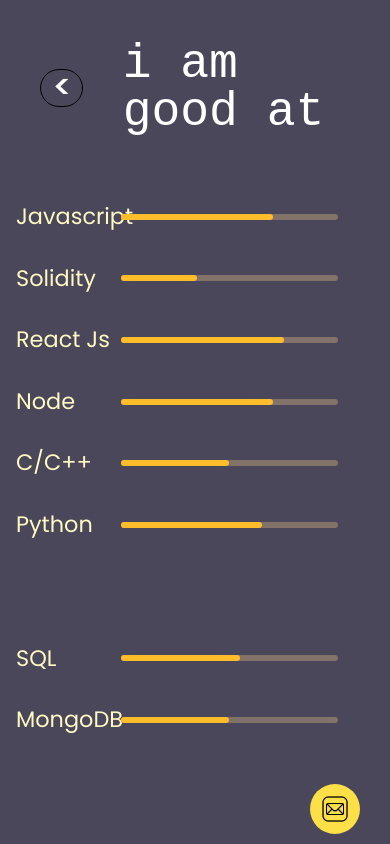
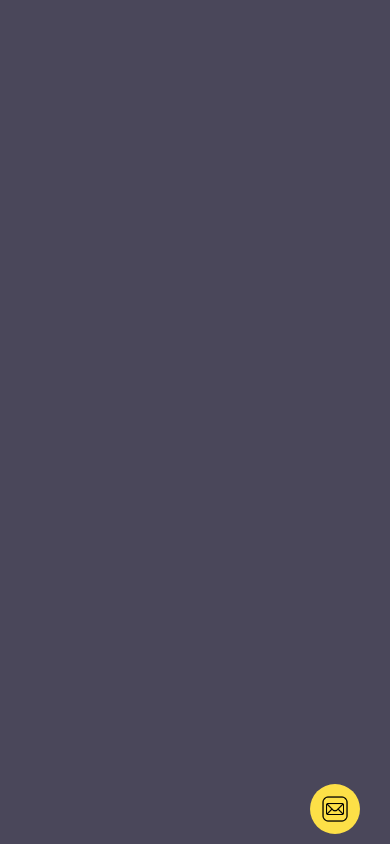
Before and after one commit to dextey/dexter.github.io, a React (Create React App) app: page /skills in a window 390 px wide. Built offline with nearby package versions, Linux system fonts and the light colour scheme; a web font is replaced by a local one.

Commit message:
UI updates

```diff
--- a/src/App.js
+++ b/src/App.js
@@ -1,6 +1,5 @@
 import AboutMe from "./Components/AboutMe";
 import Intro from "./Components/Intro";
-import Skill from "./Components/Skill";
 import Projects from "./Components/Projects";
 import { Switch, Route, Routes } from "react-router-dom";
 function App() {
@@ -17,11 +16,6 @@ function App() {
         </Route>
         <Route path="/about">
           <AboutMe />
-        </Route>
-        <Route path="/skills">
-          <Skill />
-        </Route>
-        <Route path="/projects">
           <Projects />
         </Route>
       </Switch>
--- a/src/Components/AboutMe.jsx
+++ b/src/Components/AboutMe.jsx
@@ -6,36 +6,28 @@ function AboutMe() {
   return (
     <>
       <NavBar />
-      <div className="flex justify-center ">
-        <Zoom bottom>
-          <span className="text-5xl font-mono p-16 font-extrabold text-yellow-200">
+      <div className="container mx-auto">
+        <div className="flex ">
+          <span className="text-5xl font-mono px-3 py-16 font-extrabold text-yellow-200">
             Who am !?
           </span>
-        </Zoom>
         </div>
         <div className="flex justify-between mb-16">
-        <div className="sm:w-3/12"></div>
           <div className="flex flex-col m:w-6/12 p-3 mx-5 text-white">
             <div className="text-white text-2xl">
               <span>Hi,</span>
             </div>
             <div className="flex flex-col font-mono text-2xl">
-            <Bounce left cascade>
               <span className="font-fest font-light text-gray-400">
                 &lt; description &gt;
               </span>
-            </Bounce>
-            <span className="m-2 my-6">
-              <Fade bottom>
+              <span className="m-2 my-3">
                 I'm a full stack web developer working with react and node
                 js.I'm currently researching on blockchain technologies mainly
                 ethereum and also working on ethereum based projects.
-              </Fade>
               </span>
               <span className="font-fest  font-light text-gray-400">
-              <Bounce left cascade>
                 &lt;/ description &gt;
-              </Bounce>
               </span>
             </div>
             <div className="pt-24 flex justify-center ">
@@ -63,6 +55,7 @@ function AboutMe() {
           </div>
           <div className="sm:w-3/12"></div>
         </div>
+      </div>
     </>
   );
 }
--- a/src/Components/Intro.jsx
+++ b/src/Components/Intro.jsx
@@ -2,8 +2,10 @@ import React from "react";
 import { Link } from "react-router-dom";
 function Intro() {
   return (
-    <section className="h-[100vh] bg-[#ffe600] overflow-hidden flex sm:flex-row flex-col items-center justify-evenly">
-      <div className="flex">
+    <div className="full bg-[#ffe600]">
+      <div className="container mx-auto ">
+        <section className=" h-[100vh]  overflow-hidden flex sm:flex-row flex-col items-center justify-evenly">
+          <div className="flex justify-around  ">
             <div className="flex flex-col  ">
               {/* <div className="flex font-extrabold sm:text-9xl text-7xl username text-[#000000] mx-4 "> */}
               <div className="username">
@@ -12,12 +14,11 @@ function Intro() {
                 </span>
               </div>
               <div className="  flex flex-col ">
-            <div className=" font-extrabold m-4 mx-5  text-3xl profileName  ">
-              <h1>SAYANTH AZHIKODAN .</h1>
+                <div className=" font-extrabold m-4 mx-5 text-[1rem] sm:text-3xl profileName  ">
+                  <h1>Full Stack Web Developer.</h1>
                 </div>
-            <span className="m-1 mx-5 font-extrabold font-serif text-2xl">
-              {" "}
-              BLOCKCHAIN DEVELOPER
+                <span className="m-1 mx-5 font-extrabold font-serif text-[1.2rem]">
+                  ReactJS | NodeJS | Blockchain Developer
                 </span>
                 <div className="m-4 mx-5 font-mono text-2xl ">
                   A cyber nerd trying to fix bits in internet
@@ -25,18 +26,20 @@ function Intro() {
               </div>
             </div>
           </div>
-      <div className="profile p-10  hidden sm:block ">
+          <div className="profile p-10  hidden lg:block ">
             <img src="chain.gif" alt="missed it!" />
           </div>
           <div className="absolute bottom-7 mb-7 ">
             <Link
               to="/about"
-          className="px-3 rounded-full font-extrabold text-3xl border-[4px] text-white border-black animate-pulse  "
+              className="px-3 rounded-full font-extrabold text-3xl  text-white bg-teal-300 animate-pulse  "
             >
               &gt;
             </Link>
           </div>
         </section>
+      </div>
+    </div>
   );
 }
 
--- a/src/Components/NavBar.jsx
+++ b/src/Components/NavBar.jsx
@@ -4,16 +4,8 @@ import { Link } from "react-router-dom";
 function NavBar() {
   return (
     <div className="w-full flex justify-between h-[50px] bg-slate-500">
-      <div className="m-3  text-2xl font-extrabold text-yellow-200 ">
-        Dexter
-      </div>
-      <div className="flex m-3 font-bold font-mono text-yellow-100 text-[18px] ">
-        <Link to="/skills" className="mx-3 hover:text-yellow-400 ">
-          skills
-        </Link>
-        <Link to="/projects" className="mx-3 hover:text-yellow-400 ">
-          projects
-        </Link>
+      <div className="m-3  text-3xl font-extrabold text-yellow-200 font-fest ">
+        <Link to={"/"}> Dexter</Link>
       </div>
     </div>
   );
--- a/src/Components/Projects.jsx
+++ b/src/Components/Projects.jsx
@@ -11,8 +11,8 @@ function Projects() {
     },
     {
       id: 2,
-      name: "Forest",
-      desc: "Forest is a online Store with react,node and mongoDB",
+      name: "Fakey",
+      desc: "Fakey is a Dapp e-commerce website made with react, firebase and Solidity which is deplyed on Polygon Network",
       link: "",
     },
     {
@@ -30,27 +30,27 @@ function Projects() {
   ];
 
   return (
-    <div className="h-[100vh] ">
-      <div className="text-center p-16">
-        <Zoom bottom>
-          <span className="text-5xl  text-white m-2 ">WORKS !</span>
-        </Zoom>
+    <div className="container  mx-auto">
+      <div className=" py-16">
+        <span className="text-5xl font px-3 py-16 font-extrabold text-yellow-200">
+          blueprints
+        </span>
       </div>
       <div className="grid sm:grid-cols-3 ">
         {projects.map((project) => {
           return <Project project={project} />;
         })}
         <Slide right>
-          <div className="flex flex-col  hover:bg-pink-300   p-4 m-4 bg-pink-100 rounded-md items-start">
+          <div className="flex flex-col  hover:bg-pink-300   p-4 m-2 bg-pink-100 rounded-md items-start">
             <h3 className="text-2xl font-bold font-mono ">More On Github</h3>
             <span className="font-light  font-mono text-[16px] sm:py-2 sm:block hidden  ">
               Worried about my coding skills. LookOut github!!
             </span>
             <a
               href="https://github.com/dextey"
-              className="text-cyan-400 sm:text-[1.2rem] py-2 "
+              className="text-blue-500 sm:text-[1.2rem] py-2 "
             >
-              ---&gt;
+              lets go!
             </a>
           </div>
         </Slide>
--- a/src/Components/Skill.jsx
+++ /dev/null
@@ -1,100 +0,0 @@
-import React from "react";
-import { Fade, Slide } from "react-reveal";
-
-function Skill() {
-  const Languages = [
-    {
-      name: "Javascript",
-      percentage: "70%",
-    },
-    {
-      name: "Solidity",
-      percentage: "35%",
-    },
-    {
-      name: "React Js",
-      percentage: "75%",
-    },
-    {
-      name: "Node ",
-      percentage: "70%",
-    },
-    {
-      name: "C/C++",
-      percentage: "50%",
-    },
-    {
-      name: "Python",
-      percentage: "65%",
-    },
-  ];
-  const Database = [
-    {
-      name: "SQL",
-      percentage: "55%",
-    },
-    {
-      name: "MongoDB",
-      percentage: "50%",
-    },
-  ];
-  const Blockchain = [
-    // {
-    //   name: "Ethereum",
-    //   percentage: "45%",
-    // },
-  ];
-
-  return (
-    <div className="mr-10">
-      <div className="flex justify-center items-center pt-10">
-        <Fade bottom>
-          <span
-            to="/about"
-            className="px-3 text-center rounded-full mx-10 font-extrabold text-3xl border-[1px] text-white border-black animate-pulse  "
-          >
-            &lt;
-          </span>
-          <span className="text-5xl font-mono text-white">i am good at </span>
-        </Fade>
-      </div>
-      <div className="grid lg:grid-cols-2 ">
-        <div className="m-3 mt-10 ">
-          {Languages.map((skill) => {
-            return <SkillCard skill={skill} />;
-          })}
-        </div>
-        <div className="m-3  mt-10 ">
-          {Database.map((skill) => {
-            return <SkillCard skill={skill} />;
-          })}
-          <div className="mt-10">
-            {Blockchain.map((skill) => {
-              return <SkillCard skill={skill} />;
-            })}
-          </div>
-        </div>
-      </div>
-    </div>
-  );
-}
-
-export default Skill;
-
-function SkillCard({ skill }) {
-  return (
-    <Slide>
-      <div className=" flex items-center  w-full my-5">
-        <div className=" p-1 w-4/12 sm:text-[2rem] text-[1.4rem] sm:mx-32 text-yellow-100 ">
-          {skill.name}
-        </div>
-
-        <div className=" flex-1 sm:w-8/12 w-4/12 h-min progressbar">
-          <Slide left>
-            <div style={{ width: skill.percentage }}></div>
-          </Slide>
-        </div>
-      </div>
-    </Slide>
-  );
-}
--- a/src/index.css
+++ b/src/index.css
@@ -8,6 +8,7 @@ body {
   background-color: #4a475a;
   font-family: "Poppins", sans-serif;
   width: 100%;
+  scrollbar-width: 0;
 }
 * {
   cursor: none !important;
@@ -191,3 +192,14 @@ h1::after {
     background-color: transparent;
   }
 }
+
+@media only screen and (max-width: 600px) {
+  .username {
+    font-size: 4rem;
+  }
+
+  .split-text::after,
+  .split-text::after {
+    font-size: 4rem;
+  }
+}
```
Also changed, not shown: 2 other files (tests, documents, lock files or other folders). Lines whose indentation alone changed are shown as unchanged.
